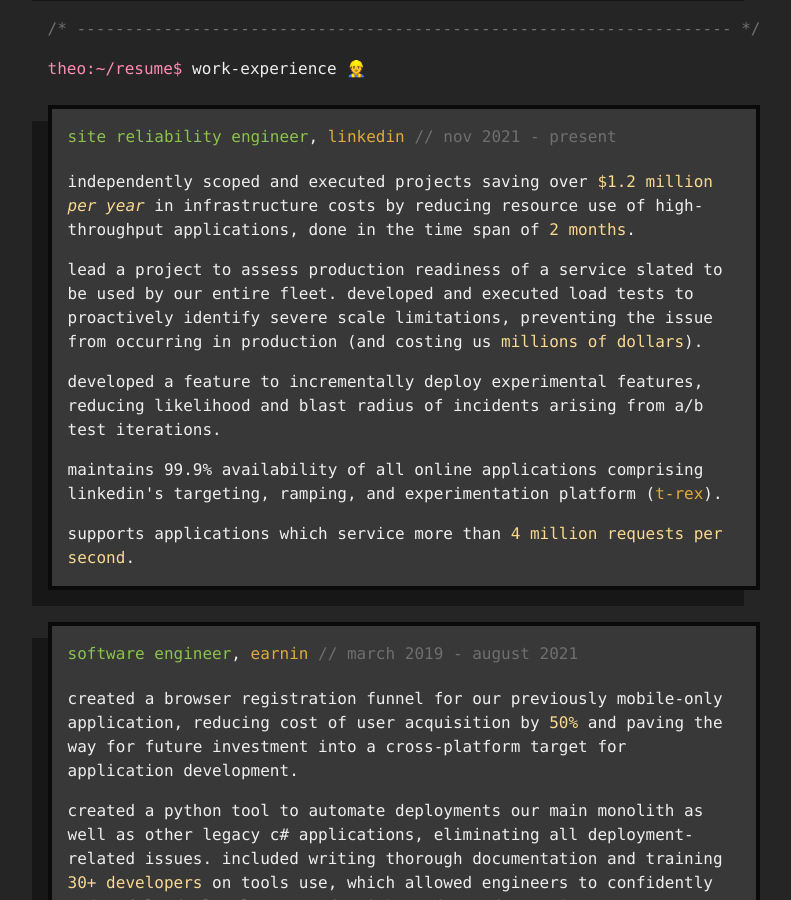
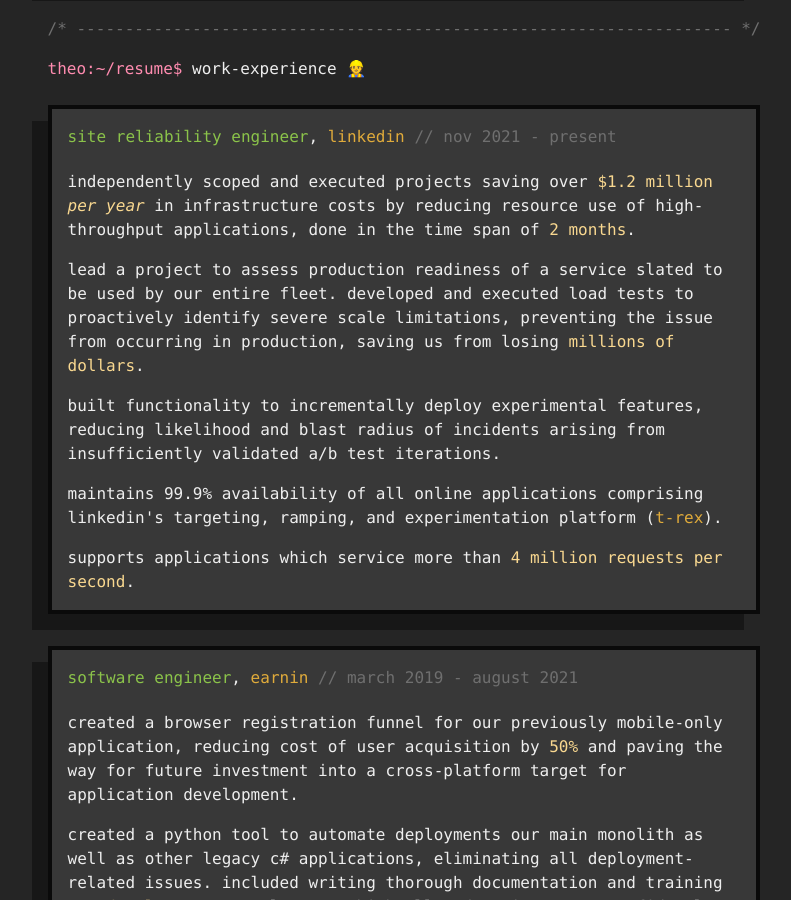
Before and after one commit to tbrockman/tbrockman.github.io, a Jekyll site: the page built from resume.html, in a window 1280 px wide and 900 px high, scrolled down 895 px. Shown: the whole window, without its empty margins (236-1027 px from the left). Built offline with Jekyll 4.4.1, drawn with Linux system fonts in a browser that asks for light colours.

Commit message:
Change wording.

```diff
--- a/resume.html
+++ b/resume.html
@@ -123,13 +123,13 @@ layout: resume
 					<p>
 						Lead a project to assess production readiness of a service slated to be used by our entire
 						fleet. Developed and executed load tests to proactively identify severe scale limitations,
-						preventing the issue from occurring in production (and costing us <span class='metric'>millions
-							of dollars</span>).
+						preventing the issue from occurring in production, saving us from losing <span class='metric'>millions
+							of dollars</span>.
 					</p>
 					<p>
-						Developed a feature to incrementally deploy experimental features, reducing likelihood
+						Built functionality to incrementally deploy experimental features, reducing likelihood
 						and
-						blast radius of incidents arising from A/B test iterations.
+						blast radius of incidents arising from insufficiently validated A/B test iterations.
 					</p>
 					<p>
 						Maintains 99.9% availability of all online applications comprising LinkedIn's targeting,
```
